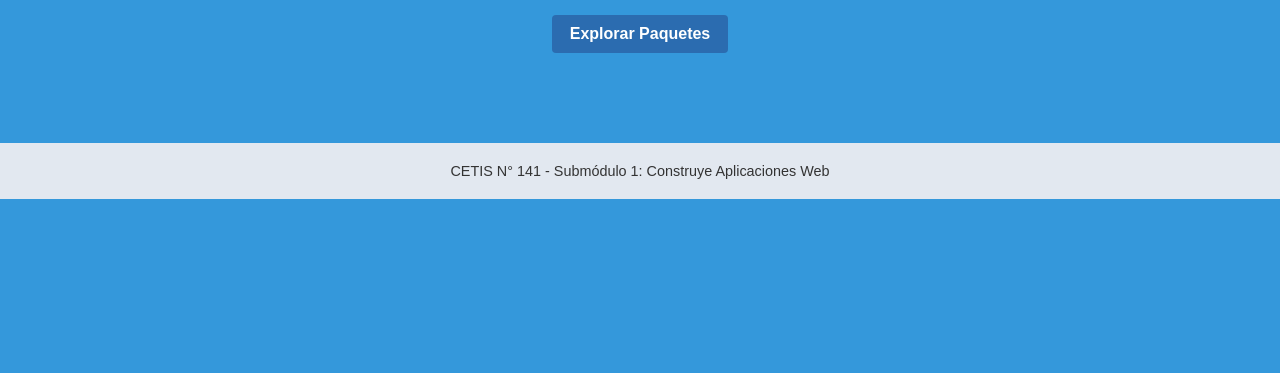
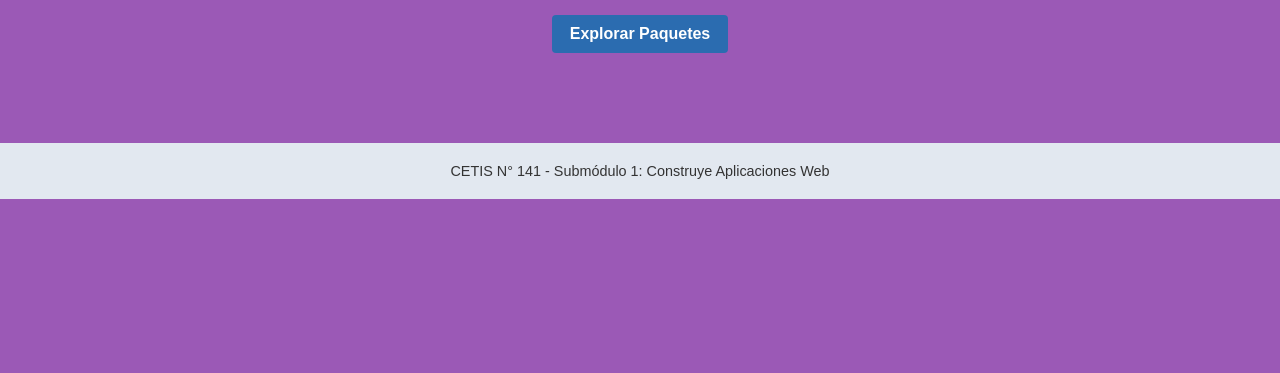
Before and after one commit to yosoylander/TeotiFly, a plain HTML site: page index.html in a window 1280 px wide. Shown: the part 427-800 px from the top of the page. Drawn offline with Linux system fonts and the light colour scheme.

Commit message:
Update Styles.css
Actualización de estilos y etiquetas del formulario de reservas

```diff
--- a/assets/css/Styles.css
+++ b/assets/css/Styles.css
@@ -6,7 +6,7 @@ box-sizing: border-box;
 font-family: Arial, sans-serif;
 }
 body {
-background-color: #3498db;
+background-color: #9b59b6;
 color: #333;
 }
 /* --- BARRA DE NAVEGACIÓN SIMPLE (<nav>) --- */
```
